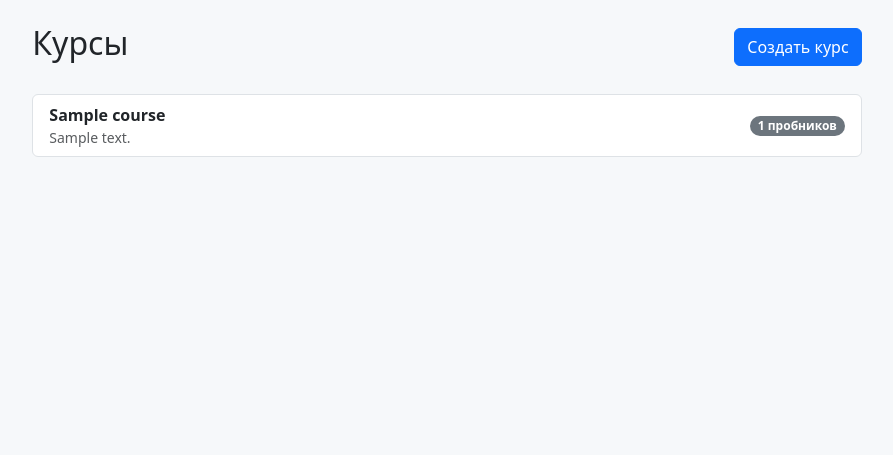
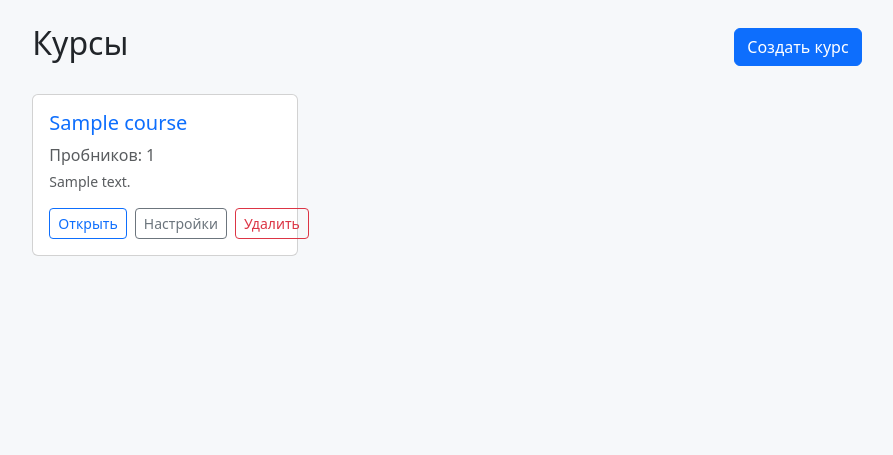
Before and after one commit to 010mar/django_hw, a Django app: page /courses/ in a window 1280 px wide. Shown: the part 56-511 px from the top of the page, without its empty margins (193-1086 px from the left). Run offline with Django 5.2, Linux system fonts and the light colour scheme; a user stored in the database is signed in; tables that the repository leaves empty hold one stand-in row (values such as "Sample post"); grey boxes marked "Sample" are stand-in pictures.

Commit message:
feat: показывать курсы карточками как базы задач

```diff
--- a/templates/tasks/course_list.html
+++ b/templates/tasks/course_list.html
@@ -8,27 +8,44 @@
     <a href="{% url 'course_create' %}" class="btn btn-primary">Создать курс</a>
 </div>
 
-{% if courses %}
-    <div class="list-group">
-        {% for course in courses %}
-            <a href="{% url 'course_detail' course.pk %}" class="list-group-item list-group-item-action d-flex justify-content-between align-items-center">
-                <div>
-                    <strong>{{ course.title }}</strong>
+<div class="row g-3">
+    {% for course in courses %}
+        <div class="col-md-4">
+            <div class="card h-100">
+                <div class="card-body">
+                    <h5 class="card-title">
+                        <a href="{% url 'course_detail' course.pk %}" class="text-decoration-none">{{ course.title }}</a>
+                    </h5>
+                    <p class="text-muted mb-1">
+                        {% if course.flat_modules %}
+                            Пробников: {{ course.lesson_count }}
+                        {% else %}
+                            Модулей: {{ course.modules.count }} · Уроков: {{ course.lesson_count }}
+                        {% endif %}
+                    </p>
                     {% if course.description %}
-                        <div class="text-muted small">{{ course.description|truncatechars:120 }}</div>
+                        <p class="text-muted small mb-3">{{ course.description|truncatechars:120 }}</p>
                     {% endif %}
+                    <div class="d-flex gap-2">
+                        <a href="{% url 'course_detail' course.pk %}" class="btn btn-sm btn-outline-primary">Открыть</a>
+                        <a href="{% url 'course_edit' course.pk %}" class="btn btn-sm btn-outline-secondary">Настройки</a>
+                        <form method="post" action="{% url 'course_delete' course.pk %}"
+                              onsubmit="return confirm('Удалить курс «{{ course.title }}»? Все модули и уроки тоже будут удалены.');">
+                            {% csrf_token %}
+                            <button type="submit" class="btn btn-sm btn-outline-danger">Удалить</button>
+                        </form>
+                    </div>
                 </div>
-                <span class="badge bg-secondary rounded-pill">
-                    {% if course.flat_modules %}
-                        {{ course.lesson_count }} пробников
-                    {% else %}
-                        {{ course.modules.count }} модулей · {{ course.lesson_count }} уроков
-                    {% endif %}
-                </span>
-            </a>
-        {% endfor %}
-    </div>
-{% else %}
-    <div class="alert alert-secondary">Курсов пока нет. Создайте первый курс.</div>
-{% endif %}
+            </div>
+        </div>
+    {% empty %}
+        <div class="col-12">
+            <div class="card">
+                <div class="card-body text-center text-muted py-4">
+                    Курсов пока нет. <a href="{% url 'course_create' %}">Создайте первый</a>.
+                </div>
+            </div>
+        </div>
+    {% endfor %}
+</div>
 {% endblock %}
```
